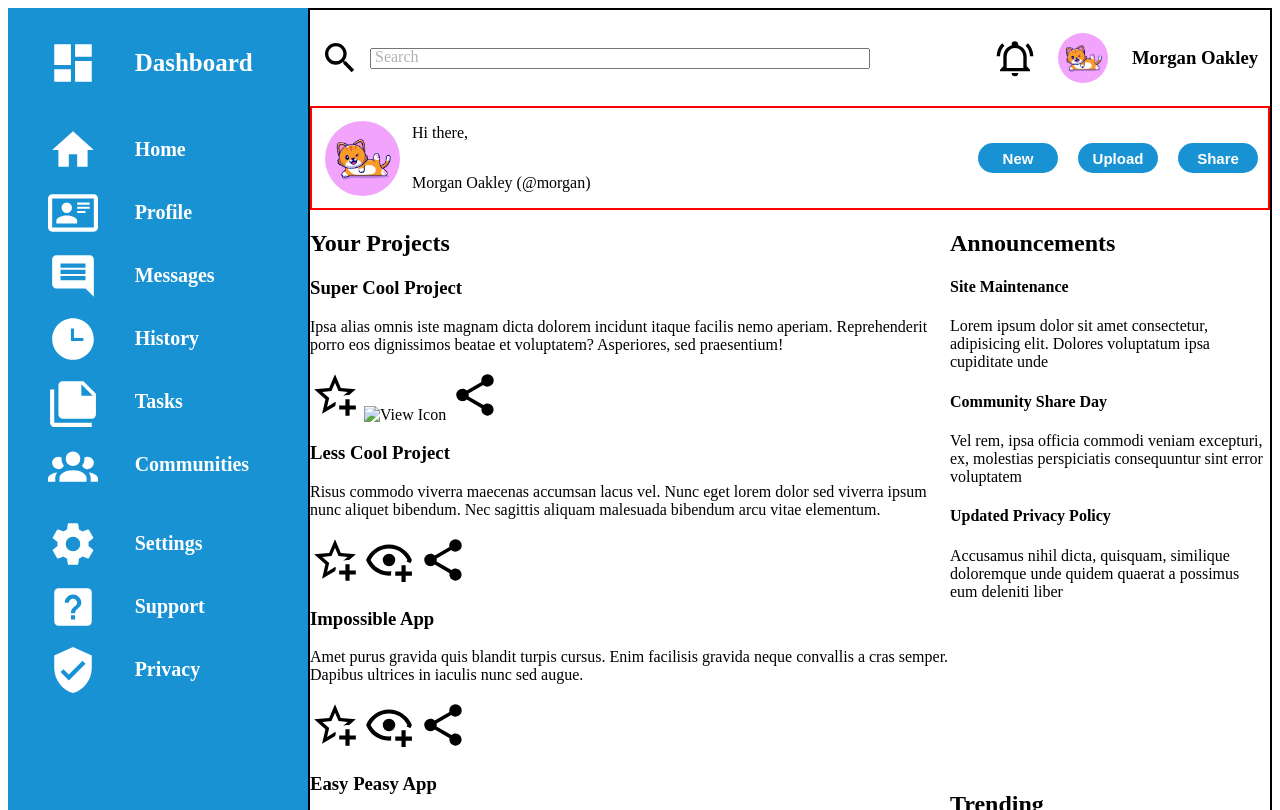
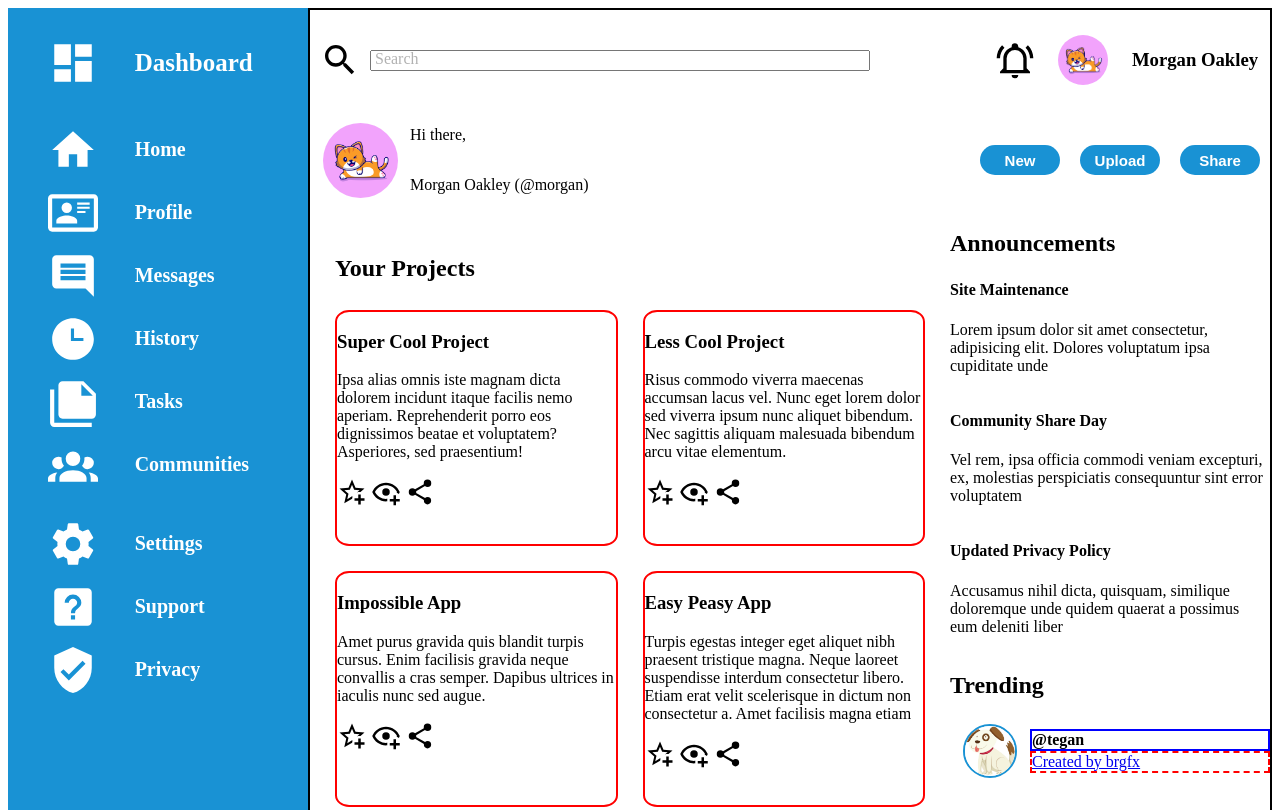
Before and after one commit to shaunsim15/odin-admin-dashboard, a plain HTML site: page index.html in a window 1280 px wide. Shown: the top 810 px of the page. Drawn offline with Linux system fonts and the light colour scheme.

Commit message:
Fix formatting for content

```diff
--- a/index.html
+++ b/index.html
@@ -67,7 +67,7 @@
                     <h3>Super Cool Project</h3>
                     <p>Ipsa alias omnis iste magnam dicta dolorem incidunt itaque facilis nemo aperiam. Reprehenderit porro eos dignissimos beatae et voluptatem? Asperiores, sed praesentium!</p>
                     <img src="./icons/main-body-icons/star-plus-outline.svg" alt="Favorite Icon">
-                    <img src="./icons/`ns/eye-plus-outline.svg" alt="View Icon">
+                    <img src="./icons/main-body-icons/eye-plus-outline.svg" alt="View Icon">
                     <img src="./icons/main-body-icons/share-variant.svg" alt="Share Icon">
                 </div>
                 <div class="project">
--- a/style.css
+++ b/style.css
@@ -74,7 +74,6 @@ body{
     grid-column: 1/-1;
     display: grid;
     grid-template: 1fr 1fr / max(100px, 5%) minmax(220px, 1fr) max(100px, 5%) max(100px, 5%) max(100px, 5%); /*max(100px, 5%) 1fr max(100px, 5%) max(100px, 5%) max(100px, 5%)*/ /*repeat(auto-fit, minmax(50px, 1fr))*/
-    border: 2px red solid;
 }
 
 .navigator-actionbuttons div{
@@ -124,14 +123,62 @@ body{
 
 .content-projects{
     grid-area: 1/1/-1/2;
+    display: grid;
+    grid-template-columns: repeat(auto-fit, minmax(250px, 1fr));
+    grid-template-rows: 50px auto;
+    gap: 25px;
+    padding: 25px;
+}
+
+.content-projects>h2{
+    grid-area: 1/1/2/-1;
+}
+
+.project{
+    border: 2px red solid;
+    border-radius: 5%;
+}
+
+.project img{
+    width: 30px;
+    height: auto;
 }
 
 .content-announcements{
     grid-area: 1/2/2/3;
+    display: grid;
+    grid-template-rows: 50px 1fr 1fr 1fr;
 }
 
 .content-trending{
     grid-area: 2/2/3/3;
+    display: grid;
+    grid-template-rows: 50px 1fr 1fr 1fr 1fr;
+}
+
+.trending{
+    display: grid;
+    grid-template: 1fr 1fr/ 80px 1fr;
+}
+
+.trending img{
+    grid-area: 1/1/3/2;
+    justify-self: center;
+    align-self: center;
+    border: solid 2px #1992d4;
+    border-radius: 50%;
+
+}
+
+.trending h4{
+    border: 2px blue solid;
+    margin: 0px;
+    align-self: end;
+}
+
+.trending a{
+    align-self: start;
+    border: 2px red dashed;
 }
 
 form{
@@ -151,5 +198,5 @@ form>input:focus+label{
 
 img{
     height: 50px;
-    width: auto;
+    width: 50px;
 }
```
